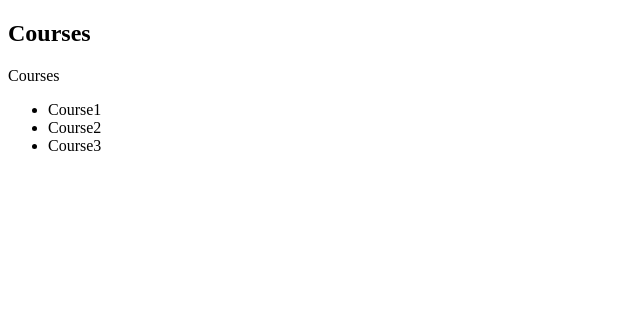
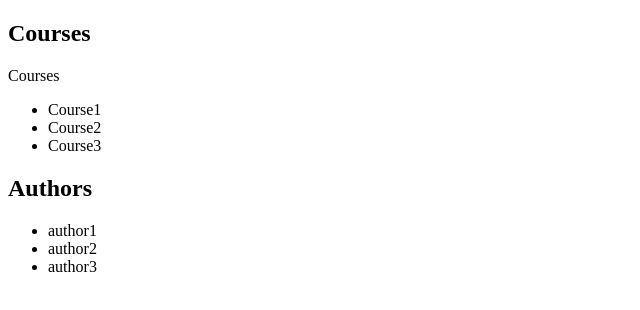
Before and after one commit to amali28/se3316-amali28-lab4, an Angular app in the folder angular-demo1/: page / in a window 1280 px wide. Shown: the top 310 px of the page, without its empty margins (0-640 px from the left). Built offline with nearby package versions, Linux system fonts and the light colour scheme.

Commit message:
Finished up until the DIY author

```diff
--- a/angular-demo1/src/app/app.component.html
+++ b/angular-demo1/src/app/app.component.html
@@ -1,6 +1,7 @@
 <!--The content below is only a placeholder and can be replaced.-->
 
  <app-courses></app-courses>
+ <app-authors></app-authors>
 
 
 <router-outlet></router-outlet>
--- a/angular-demo1/src/app/app.component.ts
+++ b/angular-demo1/src/app/app.component.ts
@@ -1,5 +1,6 @@
  import { Component, OnInit } from '@angular/core';
  import {CoursesComponent} from './courses/courses.component'
+ import {AuthorsComponent} from './authors/authors.component'
 
 @Component({
   selector: 'app-root',
--- a/angular-demo1/src/app/app.module.ts
+++ b/angular-demo1/src/app/app.module.ts
@@ -4,11 +4,13 @@
 import { AppRoutingModule } from './app-routing.module';
 import { AppComponent } from './app.component';
 import { CoursesComponent } from './courses/courses.component';
+import { AuthorsComponent } from './authors/authors.component';
 
 @NgModule({
   declarations: [
     AppComponent,
-    CoursesComponent
+    CoursesComponent,
+    AuthorsComponent
   ],
   imports: [
     BrowserModule,
--- /dev/null
+++ b/angular-demo1/src/app/authors.service.ts
@@ -0,0 +1,13 @@
+import { Injectable } from '@angular/core';
+
+@Injectable({
+  providedIn: 'root'
+})
+export class AuthorsService {
+
+
+  public getAuthors(): string[]{
+    return ["author1", "author2", "author3"]
+  }
+  constructor() { }
+}
--- /dev/null
+++ b/angular-demo1/src/app/authors/authors.component.html
@@ -0,0 +1,8 @@
+<h2>
+     {{title}}
+</h2>
+<ul>
+    <li *ngFor="let author of authors">
+        {{author}}
+    </li>
+</ul>
--- /dev/null
+++ b/angular-demo1/src/app/authors/authors.component.ts
@@ -0,0 +1,26 @@
+import { Component, OnInit } from '@angular/core';
+import { AuthorsService } from '../authors.service'
+
+@Component({
+  selector: 'app-authors',
+  templateUrl: './authors.component.html',
+  styleUrls: ['./authors.component.css'],
+  providers: [AuthorsService]
+})
+export class AuthorsComponent implements OnInit {
+
+  title = "Authors"
+  authors;
+
+  constructor(authorsService: AuthorsService) {
+
+      this.authors = authorsService.getAuthors();
+  }
+
+
+
+
+  ngOnInit() {
+  }
+
+}
--- a/angular-demo1/src/app/courses.service.ts
+++ b/angular-demo1/src/app/courses.service.ts
@@ -5,5 +5,10 @@
 })
 export class CoursesService {
 
+  public getCourses(): string[]{
+      return ["Course1", "Course2", "Course3"];
+  }
+
+
   constructor() { }
 }
--- a/angular-demo1/src/app/courses/courses.component.ts
+++ b/angular-demo1/src/app/courses/courses.component.ts
@@ -1,19 +1,19 @@
 import { Component, OnInit } from '@angular/core';
+import { CoursesService } from '../courses.service'
 
 @Component({
   selector: 'app-courses',
   templateUrl: './courses.component.html',
-  styleUrls: ['./courses.component.css']
+  styleUrls: ['./courses.component.css'],
+  providers: [CoursesService]
 })
 export class CoursesComponent implements OnInit {
 
   title = "Courses";
-  courses = ["Course1", "Course2", "Course3"]
+  courses;
 
-  constructor() {
-
-
-
+  constructor(courseService: CoursesService) {
+    this.courses = courseService.getCourses();
 
   }
 
```
Also changed, not shown: angular-demo1/src/app/authors/authors.component.css (added), 2 other files (tests, documents, lock files or other folders).
